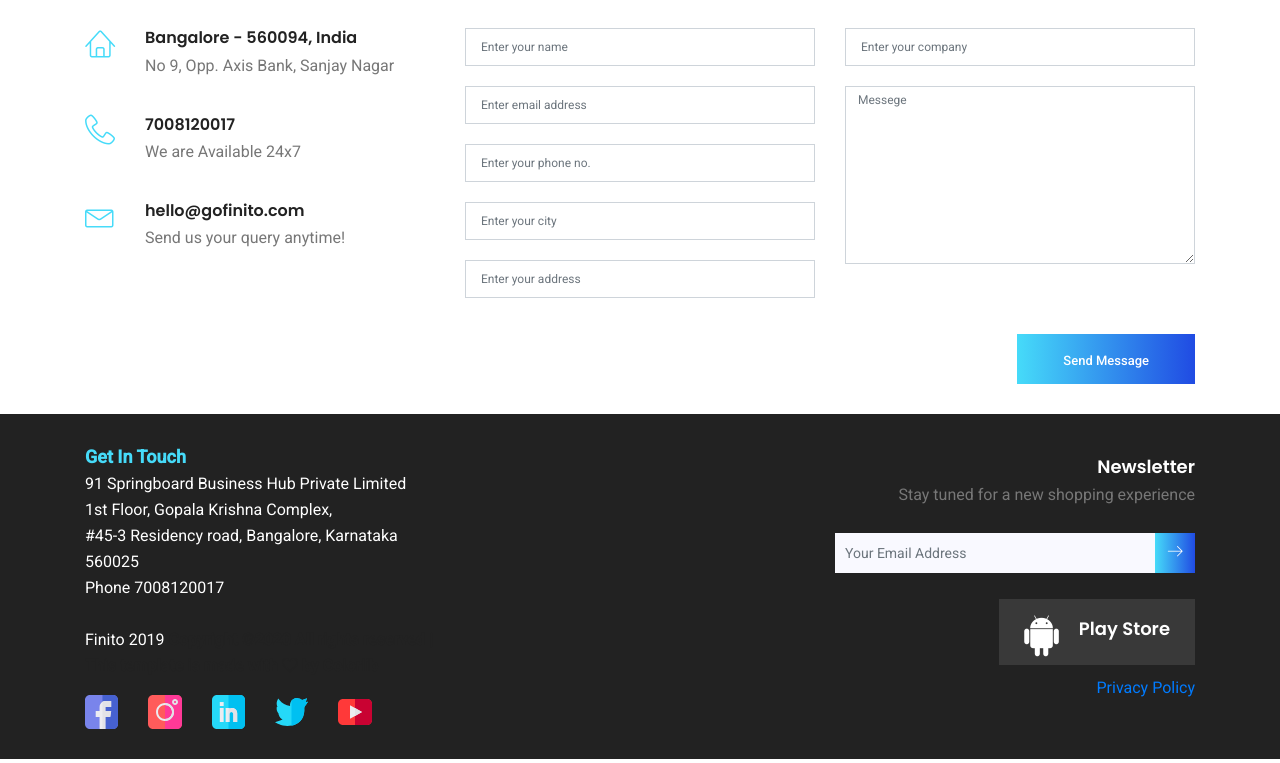
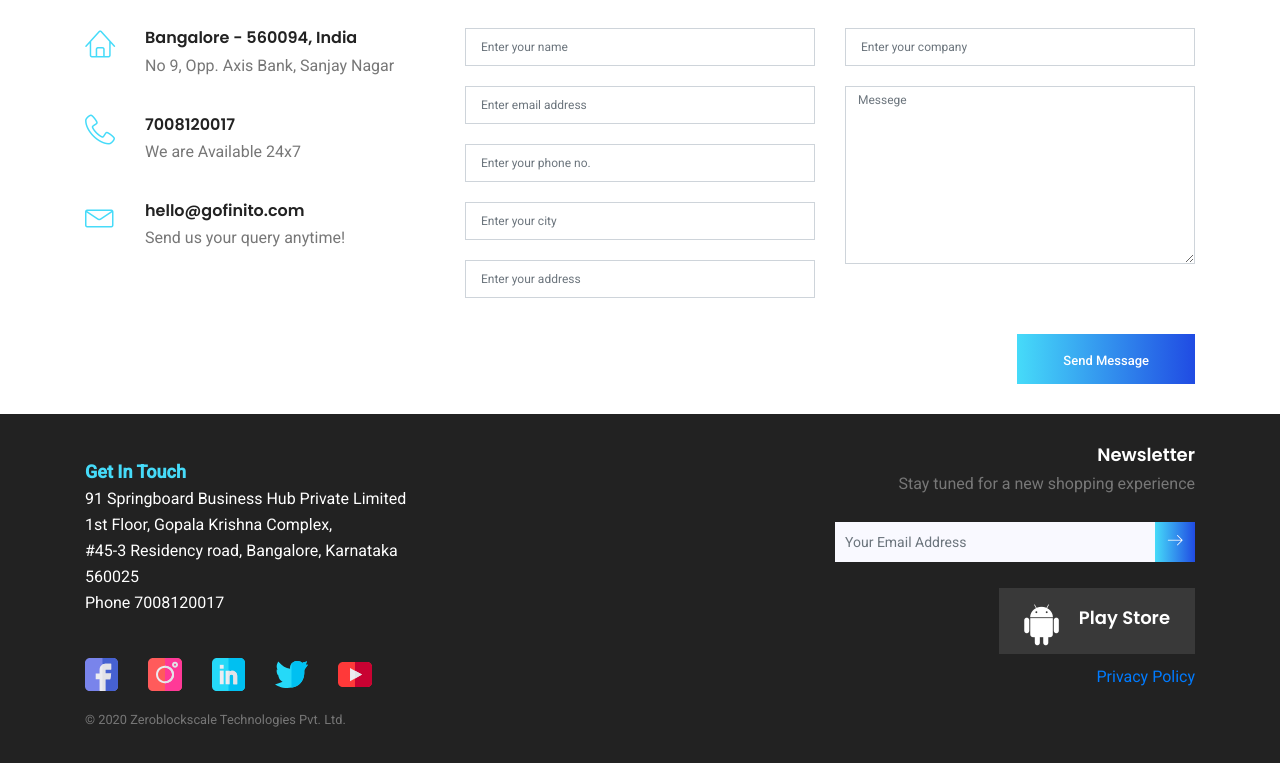
Before and after one commit to subham7/finito-landing, a website: page public/index.html in a window 1280 px wide. Shown: the part 5758-6521 px from the top of the page. Drawn offline with nearby package versions, Linux system fonts and the light colour scheme.

Commit message:
Text added

```diff
--- a/public/index.html
+++ b/public/index.html
@@ -837,7 +837,7 @@
 			</div> -->
 			<div class="footer-bottom row align-items-center">
 				<div class="m-0 col-lg-4 col-md-12">
-<p class="footer-text "><!-- Link back to Colorlib can't be removed. Template is licensed under CC BY 3.0. -->
+<p class="footer-text ">
 					<span style="font-size: 18px;">Get In Touch</span>
 				 <br>
 				91 Springboard Business Hub Private Limited<br> 1st Floor, Gopala Krishna Complex,<br> #45-3 Residency road, Bangalore,
@@ -845,8 +845,6 @@
 					<br>
 					Phone 7008120017
 					<br><br>
-					Finito 2019
-					<span style="color: #222222">Copyright &copy;<script>document.write(new Date().getFullYear());</script> All rights reserved | This template is made with <i class="fa fa-heart-o" aria-hidden="true"></i> by <a href="https://colorlib.com" target="_blank" style="color: #222222">Colorlib</a></span>
 				</p>
 				<div class="row">
 					<div class="col-2">
@@ -878,7 +876,6 @@
 				</div>
 
 
-<!-- Link back to Colorlib can't be removed. Template is licensed under CC BY 3.0. --></p>
 				<div class="col-lg-8 col-md-12 social-link single-footer-widget">
 					<div class="single-footer-widget">
 						<h4>Newsletter</h4>
@@ -926,6 +923,11 @@
 					</div>
 					<p><a href="/privacypolicy">Privacy Policy</a></p>
 				</div>
+				<div class="col-lg-12">
+					<small>
+						 © 2020 Zeroblockscale Technologies Pvt. Ltd.
+					</small>
+				</div>
 			</div>
 		</div>
 	</footer>
```
Also changed, not shown: 1 other file.
